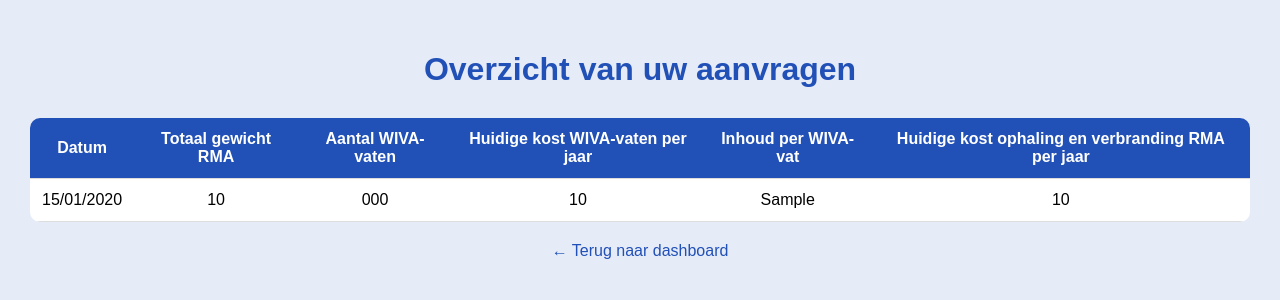
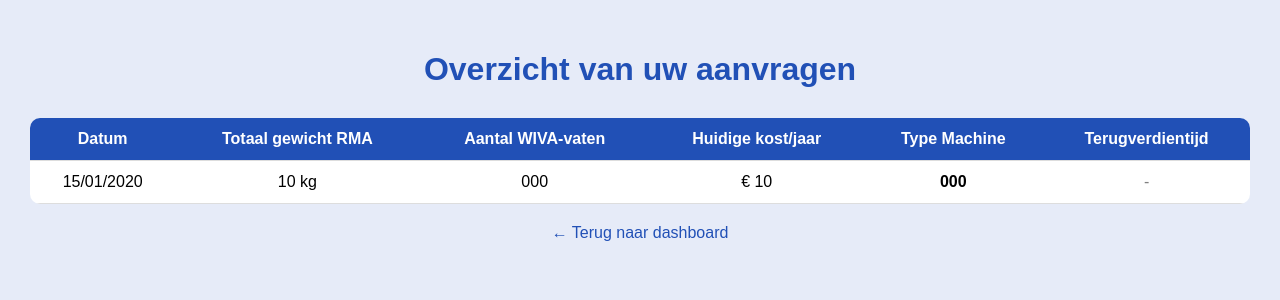
Before and after one commit to A-D-DBS-application/web-application-2025-group41, a Flask app: template Mediwaste Solutions BV_app/app/templates/Aanvragen.html in a window 1280 px wide. Shown: the top 300 px of the page. Run offline with Flask 3, Linux system fonts and the light colour scheme; the template is opened without the code that fills it: most values are stand-ins (such as "Sample title", 1, 10 or a date in 2020).

Commit message:
MijnAanvragen: Output erbij

```diff
--- a/Mediwaste Solutions BV_app/app/models.py
+++ b/Mediwaste Solutions BV_app/app/models.py
@@ -90,6 +90,12 @@ class MachineSizeCalc1(db.Model):
 
     request = relationship("Request", back_populates="machine_size_calc")
 
+    machine = relationship(
+        "MachineSpecs",
+        primaryjoin="foreign(MachineSizeCalc1.recommended_machine_id) == remote(MachineSpecs.id)",
+        uselist=False,
+        viewonly=True
+    )
 
 
 class PaybackPeriodCalc2(db.Model):
--- a/Mediwaste Solutions BV_app/app/templates/Aanvragen.html
+++ b/Mediwaste Solutions BV_app/app/templates/Aanvragen.html
@@ -16,22 +16,34 @@
       <th>Datum</th>
       <th>Totaal gewicht RMA</th>
       <th>Aantal WIVA-vaten</th>
-      <th>Huidige kost WIVA-vaten per jaar</th>
-      <th>Inhoud per WIVA-vat</th>
-      <th>Huidige kost ophaling en verbranding RMA per jaar</th>
-    </tr>
+      <th>Huidige kost/jaar</th>
+      <th>Type Machine</th> <th>Terugverdientijd</th> </tr>
   </thead>
   <tbody>
     {% for req in requests %}
       {% if req.waste_profile %}
       <tr>
         <td>{{ req.created_at.strftime('%d/%m/%Y') }}</td>
+        <td>{{ req.waste_profile.hmw_total_weight }} kg</td>
+        <td>{{ req.waste_profile.number_of_barrels_1 }}</td>
+        <td>€ {{ req.waste_profile.cost_hmw_barrels_1 }}</td>
 
-        <td>{{ req.waste_profile.hmw_total_weight }}</td>
-        <td>{{ req.waste_profile.number_of_barrels_1 }}</td>
-        <td>{{ req.waste_profile.cost_hmw_barrels_1 }}</td>
-        <td>{{ req.waste_profile.volume_barrels_1 }}</td>
-        <td>{{ req.waste_profile.cost_collection_processing }}</td>
+        <td>
+            {% if req.machine_size_calc and req.machine_size_calc.machine %}
+                <strong>{{ req.machine_size_calc.machine.size_code }}</strong>
+            {% else %}
+                <span style="color:grey;">-</span>
+            {% endif %}
+        </td>
+
+        <td>
+            {% if req.payback_period_calc and req.payback_period_calc.payback_months %}
+                <strong>{{ (req.payback_period_calc.payback_months / 12) | round(1) }} jaar</strong>
+            {% else %}
+                 <span style="color:grey;">-</span>
+            {% endif %}
+        </td>
+
       </tr>
       {% endif %}
     {% else %}
```
